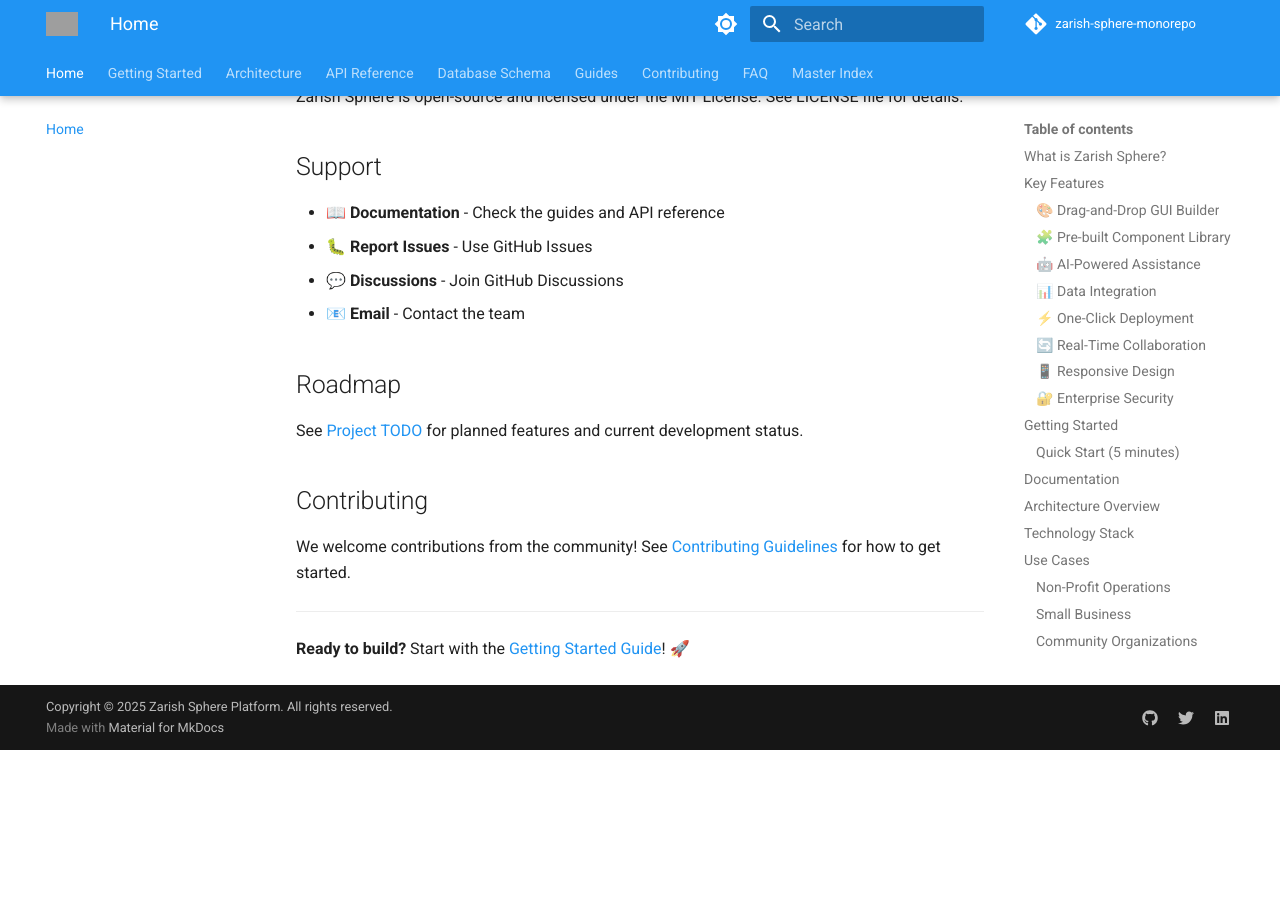
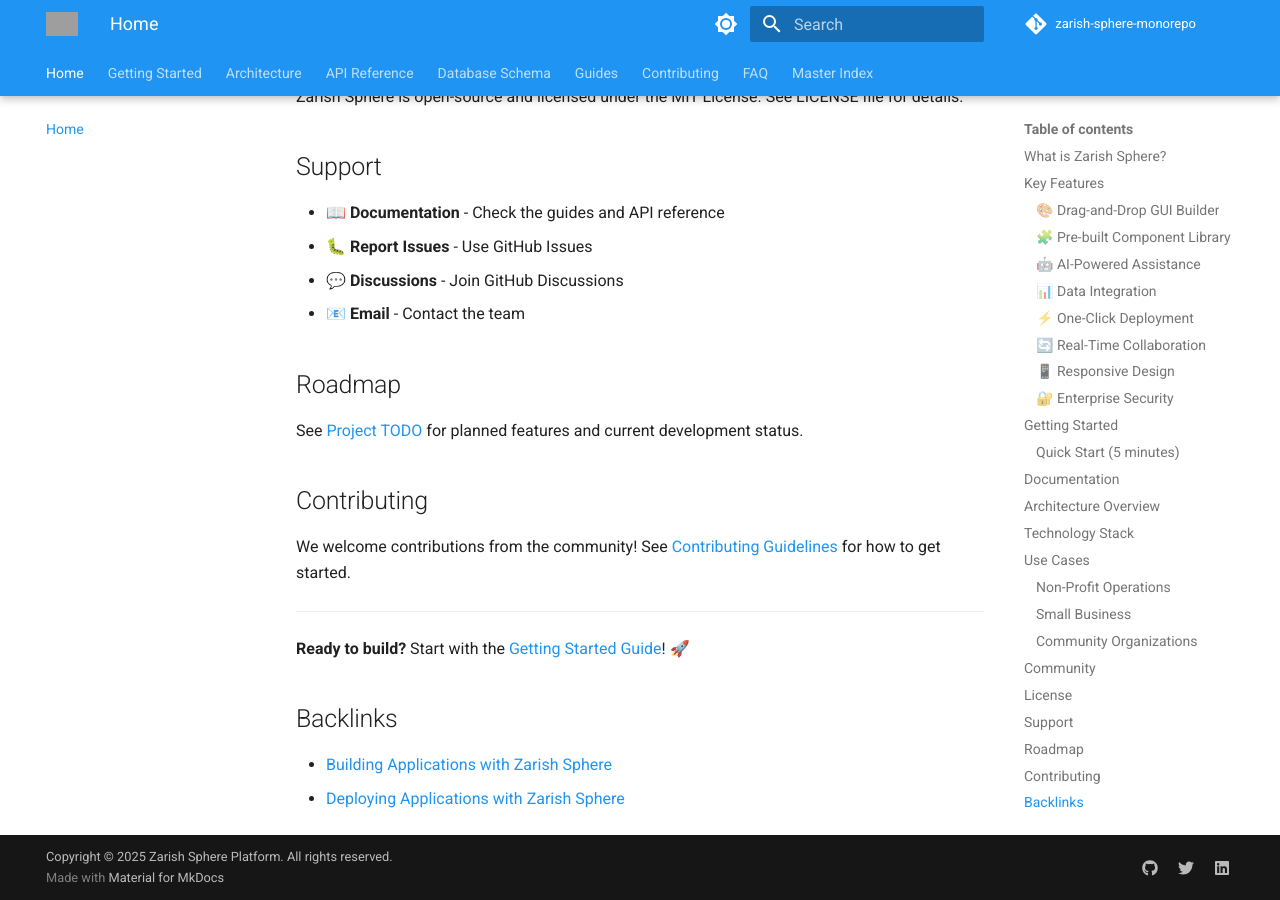
Before and after one commit to Zarish-Sphere-Platform/zarish-sphere-monorepo, an MkDocs documentation site: the page built from docs/index.md, in a window 1280 px wide and 900 px high, scrolled down 3987 px. Built offline with MkDocs 1.6.1 and Material for MkDocs 9.7.7, drawn with Linux system fonts in a browser that asks for light colours; comment, search, counter and statistics services are not loaded; before the commit the page ends 4737 px from its top, so only the background shows below that; grey boxes are pictures that could not be loaded.

```diff
--- a/docs/index.md
+++ b/docs/index.md
@@ -153,3 +153,8 @@ We welcome contributions from the community! See [Contributing Guidelines](contr
 ---
 
 **Ready to build?** Start with the [Getting Started Guide](getting-started.md)! 🚀
+
+## Backlinks
+
+- [Building Applications with Zarish Sphere](../guides/building-apps.md)
+- [Deploying Applications with Zarish Sphere](../guides/deploying-apps.md)
```
Also changed, not shown: docs/guides/building-apps.md (+1 -0 lines).
